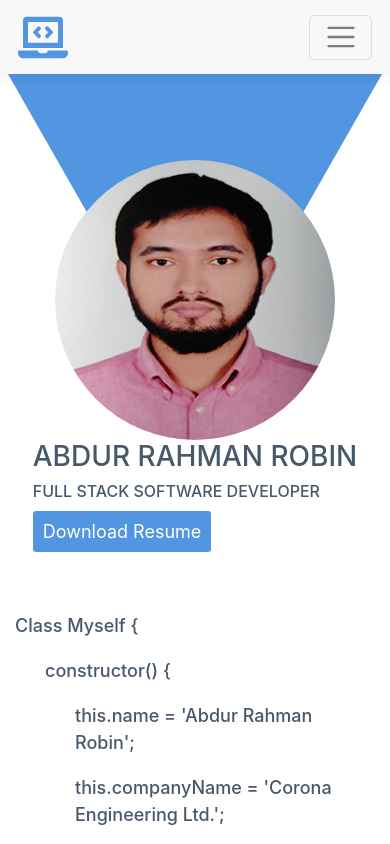
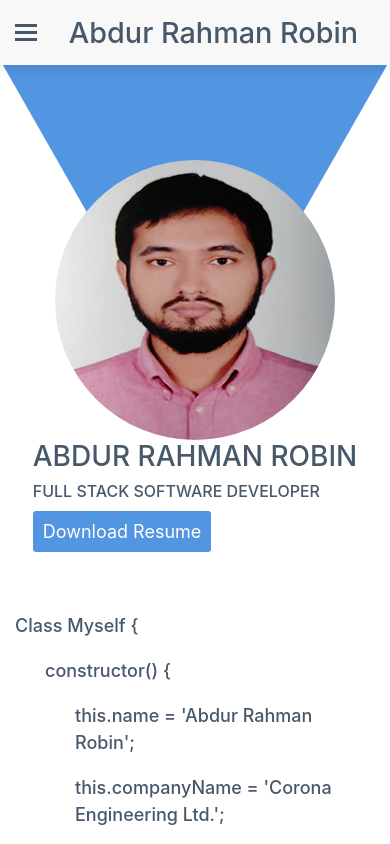
Before and after one commit to robin3317/devrobin, a Next.js app: page / in a window 390 px wide. Shown: the top 844 px of the page. Built offline with nearby package versions, Linux system fonts and the light colour scheme.

Commit message:
mobile responsive header complete

```diff
--- /dev/null
+++ b/components/Backdrop/Backdrop.styles.js
@@ -0,0 +1,11 @@
+import styled from "styled-components";
+
+export const BackdropContainer = styled.div`
+  width: 100vw;
+  height: 100vh;
+  position: fixed;
+  top: 0;
+  left: 0;
+  z-index: 1000;
+  background-color: rgba(0, 0, 0, 0.5);
+`;
--- /dev/null
+++ b/components/Backdrop/index.js
@@ -0,0 +1,7 @@
+import { BackdropContainer } from "./Backdrop.styles";
+
+const Backdrop = ({ toggleSideDrawerHandler }) => (
+  <BackdropContainer onClick={toggleSideDrawerHandler}></BackdropContainer>
+);
+
+export default BackdropContainer;
--- a/components/BaseLayout/index.js
+++ b/components/BaseLayout/index.js
@@ -1,15 +1,36 @@
-import Header from '../Header'
-import { BaseLayoutContainer, TemporaryInfo } from './BaseLayout.styles'
+import { useState } from "react";
+import Header from "../Header";
+import { BaseLayoutContainer, TemporaryInfo } from "./BaseLayout.styles";
+import Backdrop from "../Backdrop";
+import SideDrawer from "../SideDrawer";
 
-const BaseLayout = props => (
+const BaseLayout = (props) => {
+  const [isOpenSideDrawer, setIsOpenSideDrawer] = useState(false);
+
+  const toggleSideDrawerHandler = () => {
+    setIsOpenSideDrawer(!isOpenSideDrawer);
+  };
+
+  return (
     <>
+      <SideDrawer
+        isOpen={isOpenSideDrawer}
+        toggleSideDrawerHandler={toggleSideDrawerHandler}
+      />
+
+      {isOpenSideDrawer ? (
+        <Backdrop toggleSideDrawerHandler={toggleSideDrawerHandler} />
+      ) : null}
+
       {/* <TemporaryInfo>
-      <p>📢 I'm currently working on this project. Some features may not work as you expect! Sorry 🙏</p>
+        <p>
+          📢 I'm currently working on this project. Some features may not work
+          as you expect! Sorry 🙏
+        </p>
       </TemporaryInfo> */}
-    <Header />
-    <BaseLayoutContainer>
-      {props.children}
-    </BaseLayoutContainer>
+
+      <Header toggleSideDrawerHandler={toggleSideDrawerHandler} />
+      <BaseLayoutContainer>{props.children}</BaseLayoutContainer>
 
       <style jsx global>
         {`
@@ -22,7 +43,7 @@ const BaseLayout = props => (
               sans-serif;
             font-size: 18px;
             font-weight: 500;
-          color: #48586B;
+            color: #48586b;
           }
 
           * {
@@ -44,6 +65,7 @@ const BaseLayout = props => (
         `}
       </style>
     </>
-)
+  );
+};
 
-export default BaseLayout
+export default BaseLayout;
--- /dev/null
+++ b/components/Hamburger/Hamburger.styles.js
@@ -0,0 +1,45 @@
+import styled from "styled-components";
+import { mediaQueries } from "../../shared/styles/mediaQueries";
+
+export const HamburgerContainer = styled.div`
+  background-color: rgb(248, 248, 248);
+  box-shadow: rgba(0, 0, 0, 0.05) 0px 5px 10px;
+  height: 3.6rem;
+  width: 100%;
+  display: flex;
+  align-items: center;
+  ${mediaQueries("tab-land")`
+    display: none;
+  `}
+  ${mediaQueries("all-desktop")`
+    display: none;
+  `}
+`;
+
+export const LineContainer = styled.div`
+  display: flex;
+  flex-direction: column;
+  justify-content: center;
+  cursor: pointer;
+  margin-left: 15px;
+`;
+
+export const Line = styled.div`
+  height: 3px;
+  width: 22px;
+  background-color: #48586b;
+  margin: 2px 0;
+`;
+
+export const NavContainer = styled.div`
+  display: flex;
+  flex: 1;
+  align-items: center;
+  justify-content: center;
+`;
+
+export const BrandName = styled.p`
+  font-size: 1.6rem;
+  font-weight: 500;
+  margin: 0;
+`;
--- /dev/null
+++ b/components/Hamburger/index.js
@@ -0,0 +1,23 @@
+import {
+  HamburgerContainer,
+  LineContainer,
+  Line,
+  NavContainer,
+  BrandName,
+} from "./Hamburger.styles";
+
+const Hamburger = ({ toggleSideDrawerHandler }) => (
+  <HamburgerContainer>
+    <LineContainer onClick={toggleSideDrawerHandler}>
+      <Line />
+      <Line />
+      <Line />
+    </LineContainer>
+
+    <NavContainer>
+      <BrandName>Abdur Rahman Robin</BrandName>
+    </NavContainer>
+  </HamburgerContainer>
+);
+
+export default Hamburger;
--- a/components/Header/Header.styles.js
+++ b/components/Header/Header.styles.js
@@ -1,25 +1,35 @@
-import styled from 'styled-components'
-import { Navbar } from 'react-bootstrap'
+import styled from "styled-components";
+import { Navbar } from "react-bootstrap";
+import { mediaQueries } from "../../shared/styles/mediaQueries";
 
 export const HeaderContainer = styled(Navbar)`
   position: fixed;
   top: 0px;
-  z-index: 1000;
+  z-index: 900;
   width: 100vw;
   box-shadow: rgba(0, 0, 0, 0.05) 0px 5px 10px;
   background-color: rgb(248, 248, 248);
-`
+  padding: 0;
+`;
+
+export const HeaderWrapper = styled.div`
+  ${mediaQueries("phone-md-lg")`
+    display: none;
+  `}
+  ${mediaQueries("tab-port")`
+    display: none;
+  `}
+`;
 
 export const HeaderMain = styled.div`
   width: 80%;
   display: flex;
   justify-content: space-between;
   align-items: center;
-`
+`;
 
-export const HeaderLeft = styled.div``
+export const HeaderLeft = styled.div``;
 
-export const HeaderRight = styled.div``
+export const HeaderRight = styled.div``;
 
-export const CustomNavItem = styled.a`
-`
+export const CustomNavItem = styled.a``;
--- a/components/Header/index.js
+++ b/components/Header/index.js
@@ -1,38 +1,83 @@
-import Link from 'next/link'
-import { HeaderContainer, HeaderMain, HeaderLeft, HeaderRight, CustomNavItem } from './Header.styles'
-import { Navbar, Nav, NavbarBrand } from 'react-bootstrap'
+import Link from "next/link";
+import { HeaderContainer, HeaderWrapper, CustomNavItem } from "./Header.styles";
+import Hamburger from "../Hamburger";
+import { Navbar, Nav, NavbarBrand } from "react-bootstrap";
 
 const Logo = () => (
-  <svg xmlns="http://www.w3.org/2000/svg" width="50" height="45" viewBox="0 0 60 50">
-    <path id="laptop-code-solid" d="M23.909,25.552a1.458,1.458,0,0,0,2.122,0l1.06-1.1a1.609,1.609,0,0,0,0-2.21L23.742,18.75l3.348-3.488a1.609,1.609,0,0,0,0-2.21l-1.06-1.1a1.458,1.458,0,0,0-2.122,0l-5.469,5.7a1.609,1.609,0,0,0,0,2.21Zm9-1.1,1.06,1.1a1.458,1.458,0,0,0,2.122,0l5.469-5.7a1.609,1.609,0,0,0,0-2.21l-5.469-5.7a1.458,1.458,0,0,0-2.122,0l-1.06,1.1a1.609,1.609,0,0,0,0,2.21l3.348,3.487L32.91,22.238a1.609,1.609,0,0,0,0,2.21ZM58.5,40.625H35.769A3.014,3.014,0,0,1,32.7,43.75H27a3.252,3.252,0,0,1-3.072-3.125H1.5A1.537,1.537,0,0,0,0,42.188V43.75A6.147,6.147,0,0,0,6,50H54a6.147,6.147,0,0,0,6-6.25V42.188A1.537,1.537,0,0,0,58.5,40.625ZM54,4.688A4.61,4.61,0,0,0,49.5,0h-39A4.61,4.61,0,0,0,6,4.688V37.5H54ZM48,31.25H12v-25H48Z" fill="#5295e1"/>
+  <svg
+    xmlns="http://www.w3.org/2000/svg"
+    width="50"
+    height="45"
+    viewBox="0 0 60 50"
+  >
+    <path
+      id="laptop-code-solid"
+      d="M23.909,25.552a1.458,1.458,0,0,0,2.122,0l1.06-1.1a1.609,1.609,0,0,0,0-2.21L23.742,18.75l3.348-3.488a1.609,1.609,0,0,0,0-2.21l-1.06-1.1a1.458,1.458,0,0,0-2.122,0l-5.469,5.7a1.609,1.609,0,0,0,0,2.21Zm9-1.1,1.06,1.1a1.458,1.458,0,0,0,2.122,0l5.469-5.7a1.609,1.609,0,0,0,0-2.21l-5.469-5.7a1.458,1.458,0,0,0-2.122,0l-1.06,1.1a1.609,1.609,0,0,0,0,2.21l3.348,3.487L32.91,22.238a1.609,1.609,0,0,0,0,2.21ZM58.5,40.625H35.769A3.014,3.014,0,0,1,32.7,43.75H27a3.252,3.252,0,0,1-3.072-3.125H1.5A1.537,1.537,0,0,0,0,42.188V43.75A6.147,6.147,0,0,0,6,50H54a6.147,6.147,0,0,0,6-6.25V42.188A1.537,1.537,0,0,0,58.5,40.625ZM54,4.688A4.61,4.61,0,0,0,49.5,0h-39A4.61,4.61,0,0,0,6,4.688V37.5H54ZM48,31.25H12v-25H48Z"
+      fill="#5295e1"
+    />
   </svg>
-)
+);
 
-const Header = () => (
+const Header = ({ toggleSideDrawerHandler }) => (
+  <HeaderContainer>
+    <Hamburger toggleSideDrawerHandler={toggleSideDrawerHandler} />
 
-  <HeaderContainer expand="md">
-    <NavbarBrand>
-      <Link href="/" passHref>
-        <CustomNavItem><Logo /></CustomNavItem>
-      </Link>
-    </NavbarBrand>
+    <HeaderWrapper>
+      <NavbarBrand>
+        <Link href="/" passHref>
+          <CustomNavItem>
+            <Logo />
+          </CustomNavItem>
+        </Link>
+      </NavbarBrand>
 
+      <Navbar id="basic-navbar-nav">
+        <Nav className="ml-auto">
+          <Nav.Item className="mr-4">
+            <Link href="/" passHref>
+              <CustomNavItem>Home</CustomNavItem>
+            </Link>
+          </Nav.Item>
 
-    <Navbar.Toggle aria-controls="basic-navbar-nav" />
+          <Nav.Item className="mr-4">
+            <Link href="/about" passHref>
+              <CustomNavItem>About Me</CustomNavItem>
+            </Link>
+          </Nav.Item>
 
-    <Navbar.Collapse id="basic-navbar-nav">
-      <Nav className="ml-auto">
-        <Nav.Item className="mr-4"><Link href="/" passHref><CustomNavItem>Home</CustomNavItem></Link></Nav.Item>
-        <Nav.Item className="mr-4"><Link href="/about" passHref><CustomNavItem>About Me</CustomNavItem></Link></Nav.Item>
-        <Nav.Item className="mr-4"><Link href="/portfolio" passHref><CustomNavItem>Portfolio</CustomNavItem></Link></Nav.Item>
-        <Nav.Item className="mr-4"><Link href="/timeline" passHref><CustomNavItem>Timeline</CustomNavItem></Link></Nav.Item>
-        <Nav.Item className="mr-4"><Link href="/blog" passHref><CustomNavItem>Blog</CustomNavItem></Link></Nav.Item>
-        <Nav.Item className="mr-4"><Link href="/video" passHref><CustomNavItem>Video</CustomNavItem></Link></Nav.Item>
-        <Nav.Item className="mr-4"><Link href="/contact" passHref><CustomNavItem>Contact</CustomNavItem></Link></Nav.Item>
-      </Nav>
-    </Navbar.Collapse>
+          <Nav.Item className="mr-4">
+            <Link href="/portfolio" passHref>
+              <CustomNavItem>Portfolio</CustomNavItem>
+            </Link>
+          </Nav.Item>
 
+          <Nav.Item className="mr-4">
+            <Link href="/timeline" passHref>
+              <CustomNavItem>Timeline</CustomNavItem>
+            </Link>
+          </Nav.Item>
+
+          <Nav.Item className="mr-4">
+            <Link href="/blog" passHref>
+              <CustomNavItem>Blog</CustomNavItem>
+            </Link>
+          </Nav.Item>
+
+          <Nav.Item className="mr-4">
+            <Link href="/video" passHref>
+              <CustomNavItem>Video</CustomNavItem>
+            </Link>
+          </Nav.Item>
+
+          <Nav.Item className="mr-4">
+            <Link href="/contact" passHref>
+              <CustomNavItem>Contact</CustomNavItem>
+            </Link>
+          </Nav.Item>
+        </Nav>
+      </Navbar>
+    </HeaderWrapper>
   </HeaderContainer>
-)
+);
 
-export default Header
+export default Header;
--- /dev/null
+++ b/components/SideDrawer/index.js
@@ -0,0 +1,32 @@
+import Link from 'next/link';
+import {
+  NavContainer,
+  CloseSideDrawer,
+  BrandName,
+  RouteUList,
+  RouteList,
+} from './SideDrawer.styles';
+import RouteData from '../../shared/routeData';
+
+const SideDrawer = ({ isOpen, toggleSideDrawerHandler }) => {
+  return (
+    <NavContainer isOpen={isOpen}>
+      <CloseSideDrawer onClick={toggleSideDrawerHandler}>
+        &#x274C;
+      </CloseSideDrawer>
+      <BrandName>Abdur Rahman Robin</BrandName>
+
+      <RouteUList>
+        {RouteData.map((item, index) => (
+          <RouteList key={index}>
+            <Link href={item.path} passHref>
+              {item.route}
+            </Link>
+          </RouteList>
+        ))}
+      </RouteUList>
+    </NavContainer>
+  );
+};
+
+export default SideDrawer;
--- /dev/null
+++ b/shared/routeData.js
@@ -0,0 +1,32 @@
+const RouteData = [
+  {
+    path: '/',
+    route: 'Home',
+  },
+  {
+    path: '/about',
+    route: 'About Me',
+  },
+  {
+    path: '/portfolio',
+    route: 'Portfolio',
+  },
+  {
+    path: '/timeline',
+    route: 'Timeline',
+  },
+  {
+    path: '/blog',
+    route: 'Blog',
+  },
+  {
+    path: '/video',
+    route: 'Video',
+  },
+  {
+    path: '/contact',
+    route: 'Contact',
+  },
+];
+
+export default RouteData;
```
Also changed, not shown: components/Card/Card.Styles.js (+9 -9 lines), components/SideDrawer/SideDrawer.styles.js (added, +37 -0 lines), shared/styles/mediaQueries.js (+24 -12 lines). Lines whose indentation alone changed are shown as unchanged.
